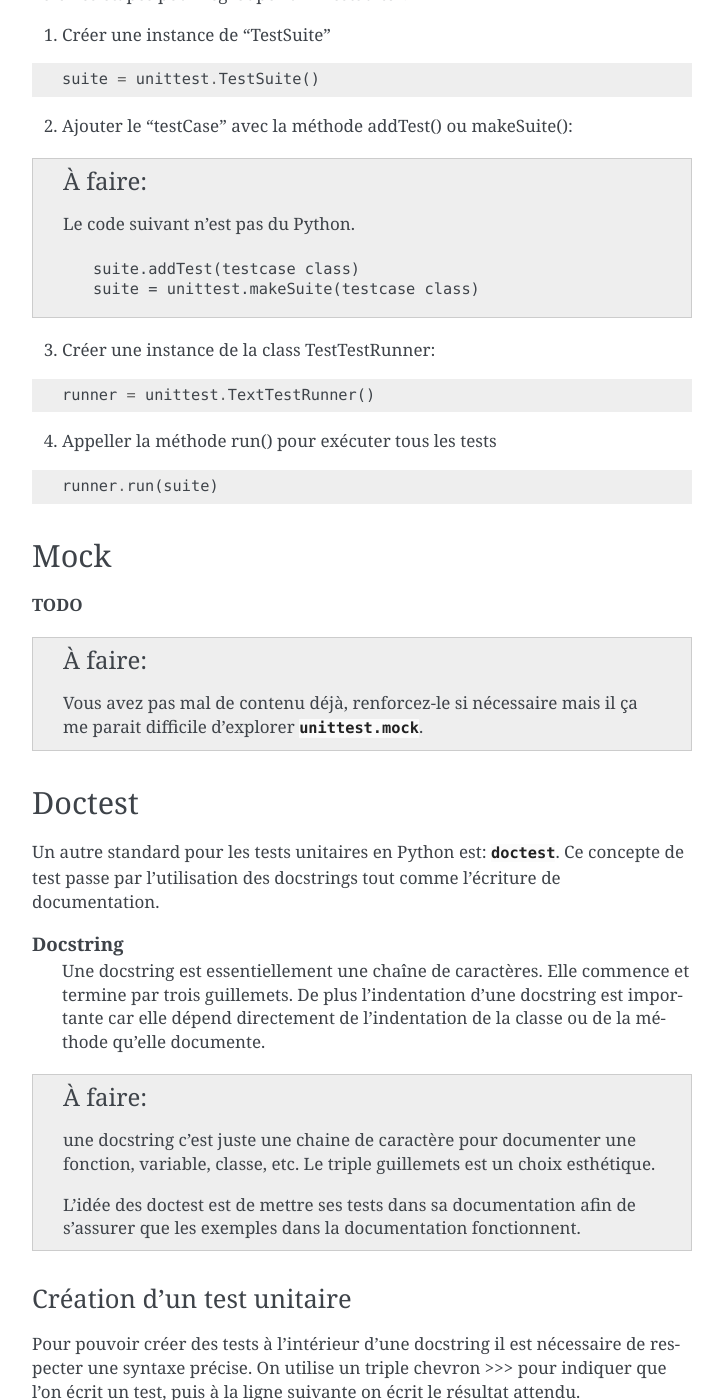
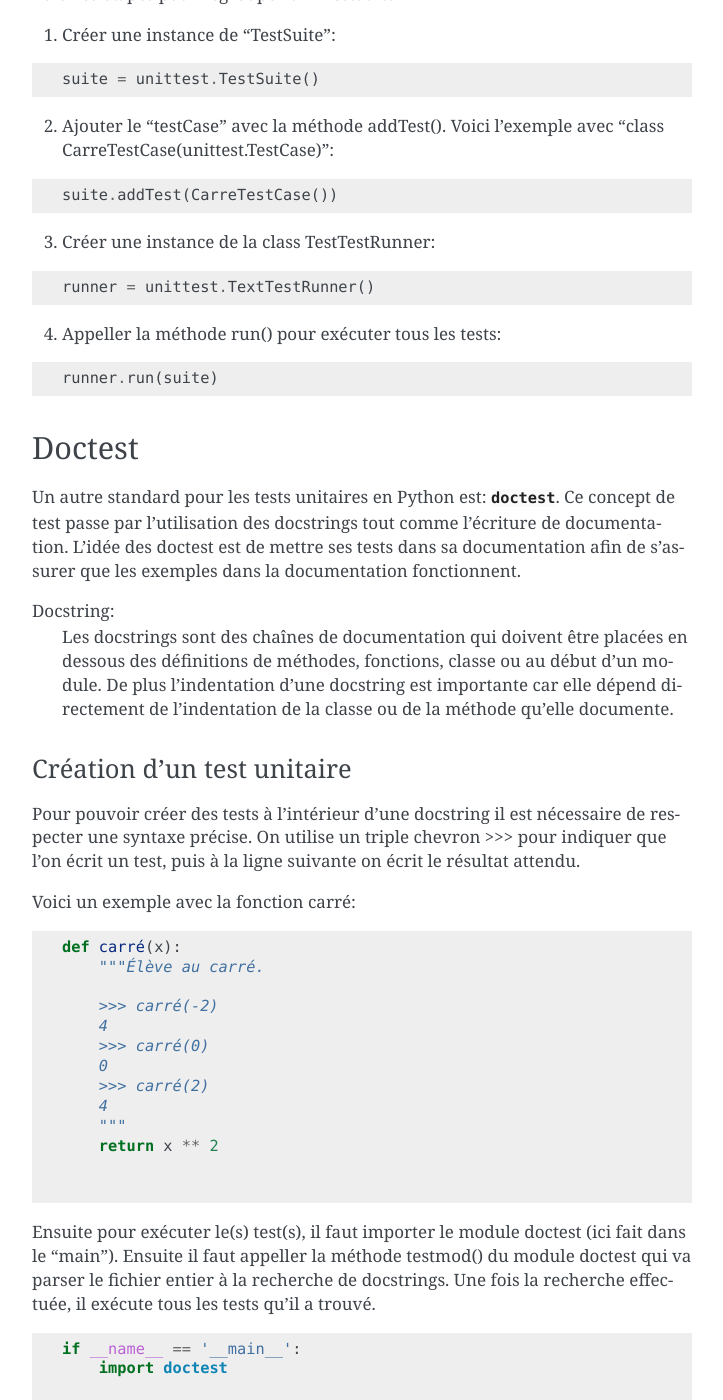
Before and after one commit to HE-Arc/livre-python, a Sphinx documentation site: the page built from source/unittest/index.rst, in a window 1280 px wide and 1400 px high, scrolled down 4640 px. Shown: the whole window, without its empty margins (388-1111 px from the left). Built offline with Sphinx 7.4.7, drawn with Linux system fonts in a browser that asks for light colours; some of the changed text lies outside the part shown.

Commit message:
conflict resolved

```diff
--- a/source/unittest/index.rst
+++ b/source/unittest/index.rst
@@ -1,8 +1,8 @@
 .. _unittest-tutorial:
 
-===================================
-``unittest``, ``doctest``, ``mock``
-===================================
+=========================
+``unittest``, ``doctest``
+=========================
 
 Introduction
 ============
@@ -177,24 +177,19 @@ TestSuite Class
 
 Chaque instance de 'testCase' peut être regroupée selon la fonctionnalité du programme qu'elle teste. Ce mécanisme est mis à disposition grâce à la classe 'TestSuite'.
 
-voici les étapes pour regrouper un 'TestSuite':
+Voici les étapes pour regrouper un 'TestSuite':
 
-1) Créer une instance de 'TestSuite'
+1) Créer une instance de 'TestSuite':
 
 .. code-block:: python
 
     suite = unittest.TestSuite()
 
-2) Ajouter le 'testCase' avec la méthode addTest() ou  makeSuite():
+2) Ajouter le 'testCase' avec la méthode addTest(). Voici l'exemple avec   'class CarreTestCase(unittest.TestCase)':
 
-.. todo::
+.. code-block:: python
 
-    Le code suivant n'est pas du Python.
-
-    .. code-block:: text
-
-        suite.addTest(testcase class)
-        suite = unittest.makeSuite(testcase class)
+	suite.addTest(CarreTestCase())
 
 3) Créer une instance de la class TestTestRunner:
 
@@ -202,36 +197,23 @@ voici les étapes pour regrouper un 'TestSuite':
 
     runner = unittest.TextTestRunner()
 
-4) Appeller la méthode run() pour exécuter tous les tests
+4) Appeller la méthode run() pour exécuter tous les tests:
 
 .. code-block:: python
 
     runner.run(suite)
 
-Mock
-====
-
-**TODO**
-
-.. todo::
-
-    Vous avez pas mal de contenu déjà, renforcez-le si nécessaire mais il ça me parait difficile d'explorer :py:mod:`unittest.mock`.
-
 Doctest
 =======
 
-Un autre standard pour les tests unitaires en Python est: :py:mod:`doctest`. Ce concepte de test passe par l'utilisation des docstrings tout comme l'écriture de documentation.
+Un autre standard pour les tests unitaires en Python est: :py:mod:`doctest`. Ce concept de test passe par l'utilisation des docstrings tout comme l'écriture de documentation. L'idée des doctest est de mettre ses tests dans sa documentation afin de s'assurer que les exemples dans la documentation fonctionnent.
 
 .. glossary::
 
-    Docstring
-        Une docstring est essentiellement une chaîne de caractères. Elle commence et termine par trois guillemets. De plus l'indentation d'une docstring est importante car elle dépend directement de l'indentation de la classe ou de la méthode qu'elle documente.
+Docstring:
+	Les docstrings sont des chaînes de documentation qui doivent être placées en dessous des définitions de méthodes, fonctions, classe ou au début d'un module. De plus l'indentation d'une docstring est importante car elle dépend directement de l'indentation de la classe ou de la méthode qu'elle documente.
 
-.. todo::
 
-    une docstring c'est juste une chaine de caractère pour documenter une fonction, variable, classe, etc. Le triple guillemets est un choix esthétique.
-
-    L'idée des doctest est de mettre ses tests dans sa documentation afin de s'assurer que les exemples dans la documentation fonctionnent.
 
 Création d'un test unitaire
 ---------------------------
@@ -244,7 +226,7 @@ Voici un exemple avec la fonction carré:
         :start-after: func:carré
         :end-before: endfunc:carrée
 
-Ensuite pour éxécuter le(s) test(s), il faut importer le module doctest (ici fait dans le 'main'). Ensuite il faut appeller la méthode testmod() du module doctest qui va parser le fichier entier à la recherche de docstrings. Une fois la recherche effectué, il éxécute tout les tests qu'il a trouvé.
+Ensuite pour exécuter le(s) test(s), il faut importer le module doctest (ici fait dans le 'main'). Ensuite il faut appeller la méthode testmod() du module doctest qui va parser le fichier entier à la recherche de docstrings. Une fois la recherche effectuée, il exécute tous les tests qu'il a trouvé.
 
 .. literalinclude:: examples/doctest_example.py
         :start-after: main
@@ -289,4 +271,12 @@ Ce qui produirait le résultat suivant:
     3 passed and 0 failed.
     Test passed.
 
+Conclusion
+==========
+
+L'écriture des tests est une pratique primordiale afin d'apporter un gain en qualité du logiciel et en maintenance.
+De plus l'écriture des tests n'est pas difficile en soi, ni même longue comme vous avez pu le constater dans ce tutoriel. Afin d'écrire efficacement des tests unitaires, il faut de la pratique, cependant mieux vaut des tests "peu efficaces" que de ne pas en écrire. Pour terminer, s'il y a bien une chose à retenir de ce tutoriel c'est qu'il n'y a pas de désavantages à en écrire, c'est pour cela que je vous invite à vous y mettre dès demain!
+
+
+
 .. _Junit: http://junit.org/junit4/
```
